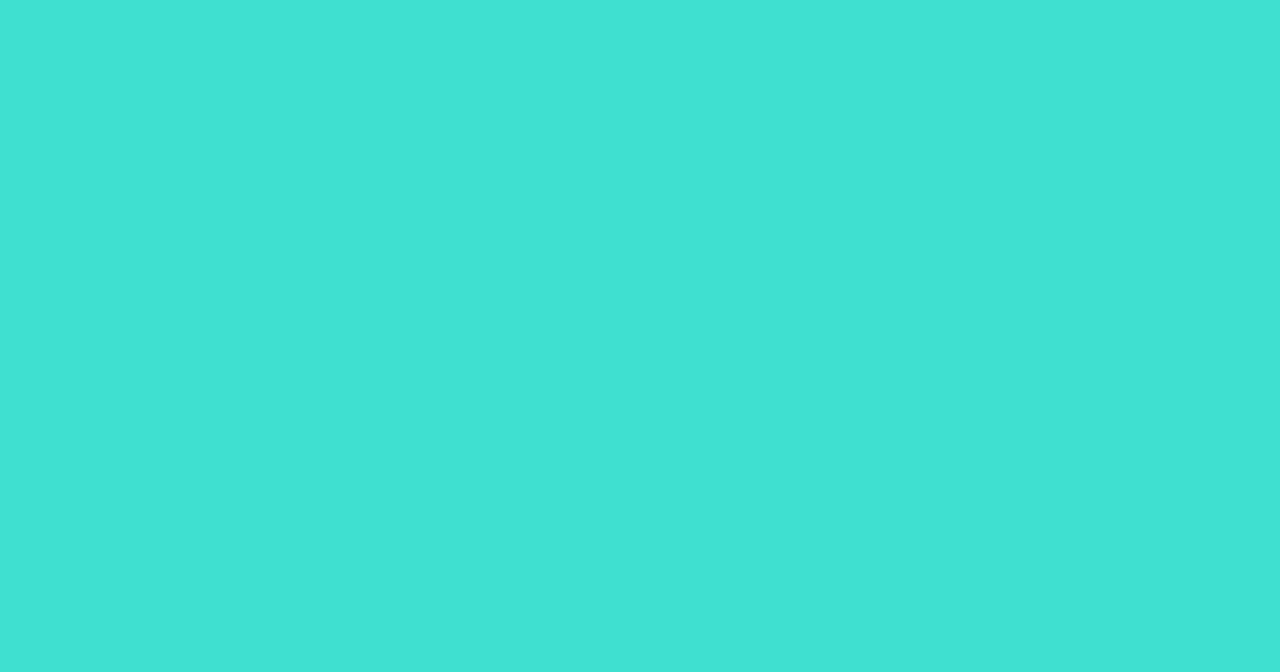
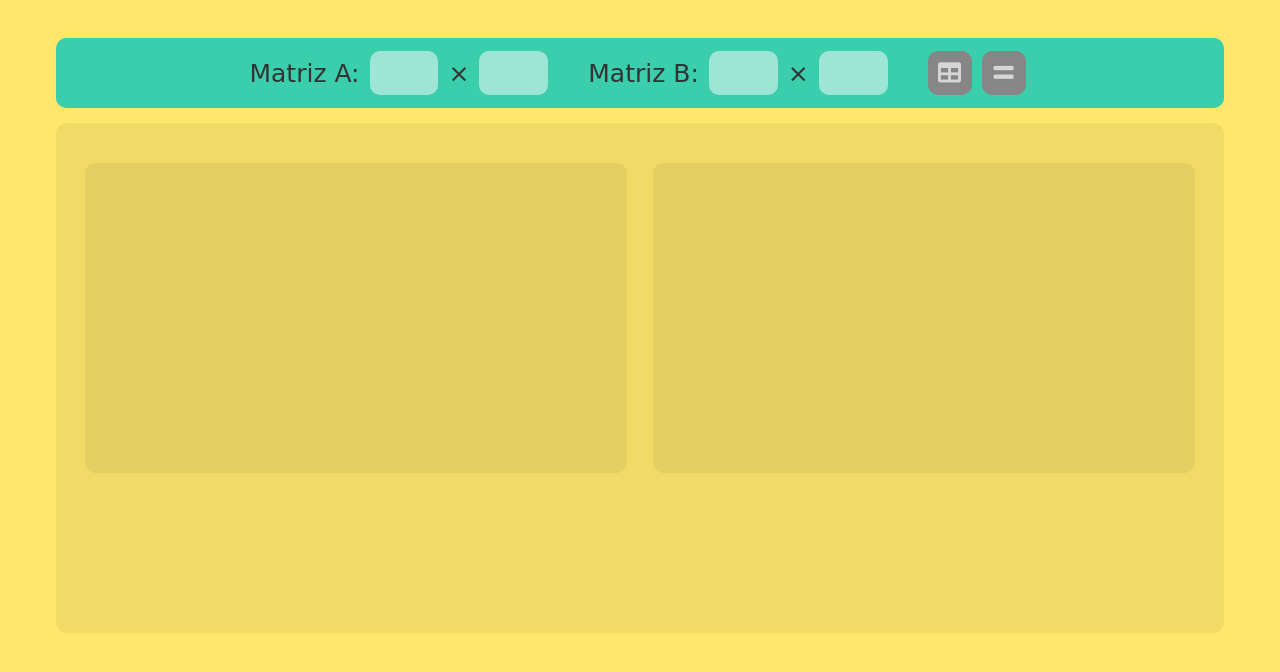
Before and after one commit to NoisyApple/matrix-multiplier, a website: page public/index.html in a window 1280 px wide. Drawn offline with nearby package versions, Linux system fonts and the light colour scheme; a web font is replaced by a local one.

Commit message:
Dimensions inputs container displayed, main properties working well

```diff
--- a/public/css/master.css
+++ b/public/css/master.css
@@ -1,3 +1,91 @@
 body{
-  background-color: turquoise;
+  background-color: #FFE66D !important;
+  display: flex;
+  flex-direction: column;
+  align-items: center;
+  font-family: 'Baloo Chettan', cursive;
 }
+
+.dimension-input-container{
+  display: flex;
+  justify-content: center;
+  width: 90%;
+  height: 60px;
+  background-color: #3BCEAC;
+  border-radius: 10px;
+  margin-top: 30px;
+  flex-direction: row;
+  padding: 5px 15px 5px 15px;
+}
+
+.input{
+  border-radius: 10px;
+  background-color: rgba(255,255,255,.5);
+  border: 0;
+  padding-right: 10px;
+  height: 70%;
+  width: 5%;
+  font-size: 23px;
+  text-align: right;
+  margin: auto 10px auto 10px;
+  font-family: 'Baloo Chettan', cursive;
+  color: mediumvioletred;
+}
+
+.input-btn{
+  font-size: 23px;
+  width: 44px;
+  height: 44px;
+  border-radius: 10px;
+  border: 0;
+  color: #333;
+  margin: auto 5px auto 5px;
+  background-color: #FE5F55;
+}
+
+
+.input-btn:disabled {
+    background-color: chocolate;
+    color: #d6d6d6;
+    background-color: #868686;
+}
+
+.input-btn:hover:enabled{
+  background-color: #FF8980;
+}
+
+.input-btn:active:enabled{
+  background-color: #E25046;
+}
+
+.input:hover, .input:focus, .input-btn:hover, .input-btn:focus{
+  outline: 0;
+}
+
+.input-label{
+  font-size: 25px;
+  margin: auto 0 auto 0;
+  color: #333;
+}
+
+.values-input-container{
+  display: flex;
+  width: 90%;
+  height: 500px;
+  background-color: rgba(0,0,0,5%);
+  border-radius: 10px;
+  margin-top: 15px;
+  padding: 5px 15px 5px 15px;
+}
+
+.child{
+  width: 45%;
+  height: 60%;
+  background-color: rgba(0,0,0,5%);
+  border-radius: 10px;
+  margin-top: 15px;
+  padding: 5px 15px 5px 15px;
+  margin: 35px auto 0 auto;
+}
+
+/*B892FF PALE VIOLET*/
--- a/public/index.html
+++ b/public/index.html
@@ -2,13 +2,36 @@
 <html lang="en" dir="ltr">
   <head>
     <meta charset="utf-8">
+    <link rel="shortcut icon" href="icon.png">
+    <link rel="stylesheet" href="https://use.fontawesome.com/releases/v5.8.1/css/all.css" integrity="sha384-50oBUHEmvpQ+1lW4y57PTFmhCaXp0ML5d60M1M7uH2+nqUivzIebhndOJK28anvf" crossorigin="anonymous">
+    <link href="https://fonts.googleapis.com/css?family=Baloo+Chettan" rel="stylesheet">
     <link rel="stylesheet" href="/css/master.css">
-    <title></title>
+    <title>Multiplicacion de matrices</title>
   </head>
   <body>
+    <div class="dimension-input-container">
+      <span class="input-label">Matriz A: </span>
+      <input type="text" id="matAm" class="input" maxlength="2"></input>
+      <span class="input-label"> × </span>
+      <input type="text" id="matAn" class="input" maxlength="2"></input>
+      <span class='input-label' style='margin-left: 30px'>Matriz B: </span>
+      <input type="text" id="matBm" class="input" maxlength="2"></input>
+      <span class="input-label"> × </span>
+      <input type="text" id="matBn" class="input" maxlength="2"></input>
+      <button class="input-btn btn-matGen" style="margin-left: 30px" type="button" name="button" disabled><i class="fas fa-table"></i></button>
+      <button class="input-btn" type="button" name="button" disabled><i class="fas fa-equals"></i></button>
+    </div>
 
-    <div class="input-container"></div>
+    <div class="values-input-container">
+      <div class="child">
 
+      </div>
+      <div class="child">
+
+      </div>
+    </div>
+
+    <script src="https://code.jquery.com/jquery-3.3.1.min.js" integrity="sha256-FgpCb/KJQlLNfOu91ta32o/NMZxltwRo8QtmkMRdAu8=" crossorigin="anonymous"></script>
     <script src="/js/master.js" type="text/javascript"></script>
   </body>
 </html>
--- a/public/js/master.js
+++ b/public/js/master.js
@@ -0,0 +1,43 @@
+$('.dimension-input-container').on('keypress', '.input',(e) => {
+  numberFilter(e, 30);
+});
+
+$('.dimension-input-container').on('input', '.input',() => {
+  checkGenButton();
+});
+
+$('.btn-matGen').on('click', () => {
+  console.log("pressed!");
+});
+
+//Prevent inputs of getting non-numerical values and limits it to an specific value.
+function numberFilter(e, limit){
+  var code = (e.which) ? e.which : e.keyCode;
+    if (code > 31 && (code < 48 || code > 57)) {
+        e.preventDefault();
+    } else {
+      var actualValue = e.target.value;
+      var typedNumber = String.fromCharCode(code);
+
+      if(actualValue + typedNumber > limit){
+        e.preventDefault();
+      } else if (actualValue == "" && typedNumber == "0") {
+        e.preventDefault();
+      }
+    }
+}
+
+//Checks if text inputs are all filled and enables the gen matrix button.
+function checkGenButton(){
+  var AmValueLenght = $('#matAm').val().length;
+  var AnValueLenght = $('#matAn').val().length;
+  var BmValueLenght = $('#matBm').val().length;
+  var BnValueLenght = $('#matBn').val().length;
+
+  if(AmValueLenght && AnValueLenght && BmValueLenght && BnValueLenght){
+    $('.btn-matGen').removeAttr('disabled');
+  } else {
+    $('.btn-matGen').attr('disabled', 'disabled');
+  }
+
+}
```
Also changed, not shown: public/icon.png (added).
